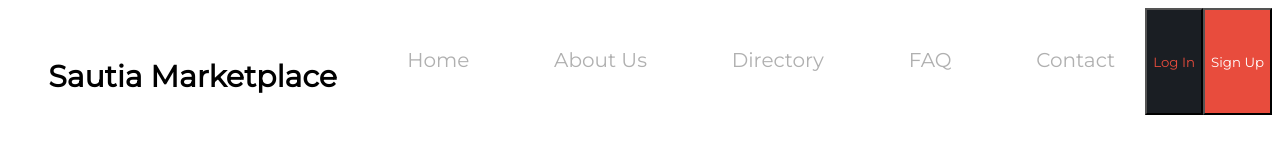
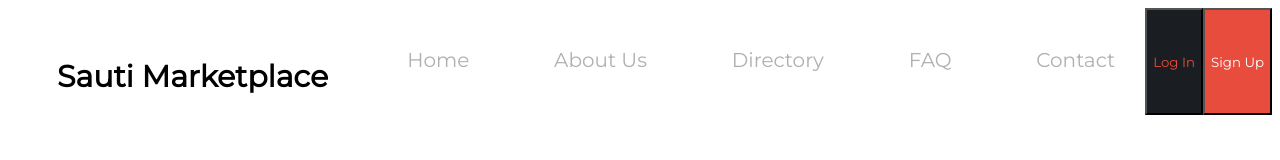
Before and after one commit to african-market-bw/african-market-ui-zureti, a plain HTML site: page directory.html in a window 1280 px wide. Drawn offline with Linux system fonts and the light colour scheme.

Commit message:
correcting branches

```diff
--- a/directory.html
+++ b/directory.html
@@ -20,7 +20,7 @@
         <div class="container">
                 <header class="top">
                   <div class="logo">
-                    <h1>Sautia Marketplace</h1>
+                    <h1>Sauti Marketplace</h1>
                   </div>
                     <nav>
                         <a href="../index.html">Home</a>
```
Also changed, not shown: contact.html (+1 -1 lines), faq.html (+0 -1 lines), less/main.less (+0 -138 lines).
